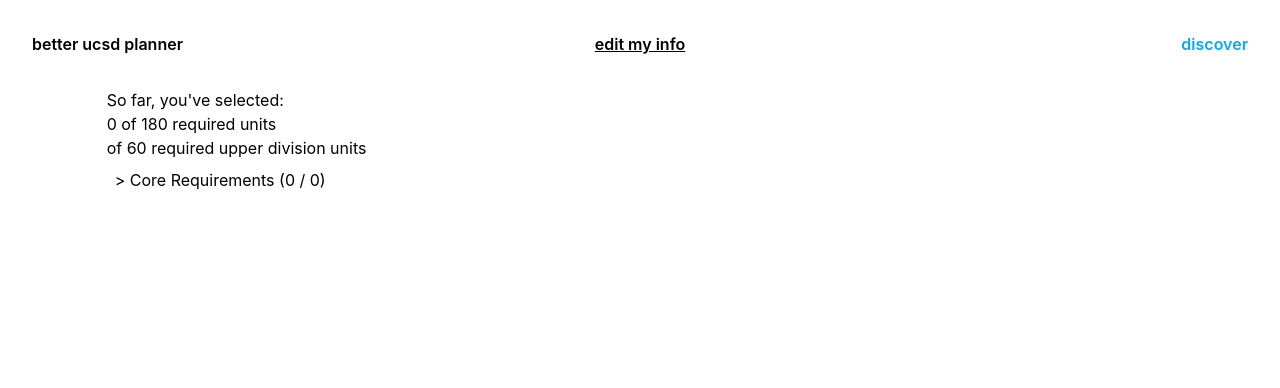
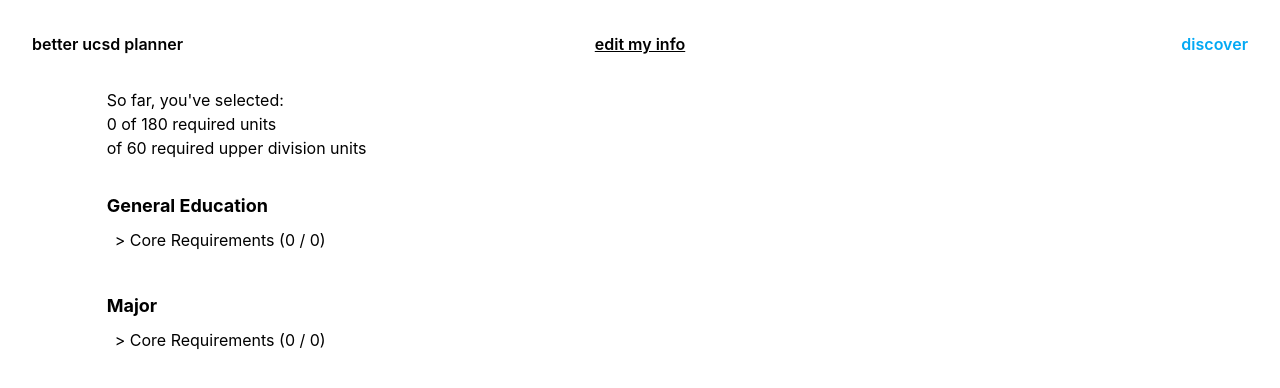
Before and after one commit to wanning-lu/better-ucsd-planner, a React (Create React App) app: page /discover in a window 1280 px wide. Shown: the top 388 px of the page. Built offline with nearby package versions, Linux system fonts and the light colour scheme.

Commit message:
added year selection

```diff
--- a/src/App.js
+++ b/src/App.js
@@ -201,7 +201,7 @@
 
 // "info" includes major and college
 const SelectedInfoProvider = ({ children }) => {
-	const [selectedInfo, setInfo] = useState(JSON.parse(localStorage.getItem("selectedInfo")) || {major: 'none', college: 'none'})
+	const [selectedInfo, setInfo] = useState(JSON.parse(localStorage.getItem("selectedInfo")) || {major: 'none', college: 'none', year: 'none'})
 
 	const changeInfo = (newInfo) => {
 		setInfo(newInfo)
--- a/src/pages/Discover.js
+++ b/src/pages/Discover.js
@@ -1,4 +1,5 @@
 import majorDataArray from '../data/majors.json'
+import genEdArray from '../data/geneds.json'
 import Dropdown from './Dropdown';
 import { useContext, useState } from 'react';
 import { SelectedCoursesContext } from '../App';
@@ -40,6 +41,30 @@
         }
     }
 
+		let genEdData = genEdArray.filter(college => college.college === selectedInfo.college)[0]
+
+		let coreGenEdClasses = []
+		let electiveGenEdClasses = []
+
+		// build array for gen eds
+		for (const genEdKey in genEdData) {
+			if (genEdKey === 'college') {
+				continue
+			}
+
+			if (genEdKey === 'core_classes') {
+				for (const coreClass of genEdData[genEdKey]) {
+					let options = coreClass.split(' or ')
+					coreGenEdClasses.push(options)
+				}
+			} else {
+				// elective format: name, number required, and classes
+				let elective = [genEdKey]
+				elective = elective.concat(genEdData[genEdKey])
+				electiveGenEdClasses.push(elective)
+			}
+		}
+
     const openPopup = (content) => {
         if (popupContent !== null) {
             return
@@ -65,6 +90,12 @@
 							<div>{totalUnits} of 180 required units</div>
 							<div>{totalUpperUnits} of 60 required upper division units</div>
 						</div>
+						<div className="w-5/6 mx-auto mt-8 text-lg font-bold">General Education</div>
+						<Dropdown classes={coreGenEdClasses} openPopup={openPopup}/>
+            {electiveGenEdClasses.map((elective) => (
+              <Dropdown classes={elective.slice(2)} numRequired={elective[1]} electiveName={elective[0]} openPopup={openPopup}/>
+            ))}
+						<div className="w-5/6 mx-auto mt-8 text-lg font-bold">Major</div>
             <Dropdown classes={coreClasses} openPopup={openPopup}/>
             {electiveClasses.map((elective) => (
               <Dropdown classes={elective.slice(2)} numRequired={elective[1]} electiveName={elective[0]} openPopup={openPopup}/>
--- a/src/pages/Dropdown.js
+++ b/src/pages/Dropdown.js
@@ -35,12 +35,9 @@
     }
 
     useEffect(() => {
-			console.log('yohoho')
-			console.log(localStorage.getItem("isCoreInit"))
 			if (localStorage.getItem("isCoreInit") !== null && localStorage.getItem("isCoreInit") === 'true') {
-					return
+							return
 			}
-			console.log('successss')
 
       for (const courseInfo of props.classes) {
         if (courseInfo.length === 1) {
--- a/src/pages/Layout.js
+++ b/src/pages/Layout.js
@@ -2,6 +2,7 @@
 import { useState, useContext } from "react";
 import { SelectedInfoContext } from "../App";
 import majorArray from "../data/majors.json"
+import { select } from "@material-tailwind/react";
 
 /**
  * General template for each page, mainly the navbar
@@ -10,7 +11,9 @@
   const [ infoPopup, openInfoPopup ] = useState(false)
   const { selectedInfo, changeInfo } = useContext(SelectedInfoContext)
 
-  const [ newInfo, changeNewInfo ]= useState({"major": selectedInfo.major, "college": selectedInfo.college})
+  const [ newInfo, changeNewInfo ]= useState({"major": selectedInfo.major, "college": selectedInfo.college, "year": selectedInfo.year})
+
+  let years = Array.from({ length: 20 }, (value, index) => index);
 
   return (
     <>
@@ -58,6 +61,13 @@
                 <option value="seventh">Seventh</option>
                 <option value="eighth">Eighth</option>
             </select>
+            <div>select ur year!!</div>
+            <select value={selectedInfo.year} onChange={(e) => (changeNewInfo({...selectedInfo, year: e.target.value}))}>
+                <option value="none">none</option>
+                {
+                    years.map(year => <option value={year + 2010}>{year + 2010}</option>)
+                }
+            </select>
             {/* css for button below taken from https://getcssscan.com/css-buttons-examples (button 2) */}
             <button className="hover:bg-gray-200 focus:bg-gray-200 bg-[rgba(51,_51,_51,_0.05)] rounded-[8px] border-[0] text-[#333333] cursor-pointer inline-block leading-[20px] [list-style:none] m-0 px-[12px] py-[10px] text-center [transition:all_200ms] align-baseline whitespace-nowrap select-none">
                 <a onClick={(e) => {
--- a/src/pages/Schedule.js
+++ b/src/pages/Schedule.js
@@ -1,16 +1,21 @@
 import ScheduleYear from './ScheduleYear';
+import { SelectedInfoContext } from '../App.js'
+import { useContext } from 'react';
+
 
 /**
  * Component that holds all of the planner components
  */
 
 function Schedule() {
+    const {selectedInfo} = useContext(SelectedInfoContext)
     return (
         <>
-            <div className="flex-1">
-                <ScheduleYear year="24"/>
-                <ScheduleYear year="25"/>
-                <ScheduleYear year="26"/>
+            <div className="flex-1 ml-4">
+                <ScheduleYear year={parseInt(selectedInfo.year % 1000) + 1}/>
+                <ScheduleYear year={parseInt(selectedInfo.year % 1000) + 2}/>
+                <ScheduleYear year={parseInt(selectedInfo.year % 1000) + 3}/>
+                <ScheduleYear year={parseInt(selectedInfo.year % 1000) + 4}/>
             </div>
         </>
     )
--- a/src/pages/Welcome.js
+++ b/src/pages/Welcome.js
@@ -1,11 +1,10 @@
-import React from "react";
 import { useContext } from "react";
 import { SelectedInfoContext } from '../App.js'
-import { Link } from "react-router-dom";
 import majorArray from '../data/majors.json'
 
 function Welcome() {
     const { selectedInfo, changeInfo } = useContext(SelectedInfoContext)
+    let years = Array.from({ length: 20 }, (value, index) => index);
     return (
         <div className="flex flex-col items-center justify-center h-screen gap-4">
             <div>select ur major!!</div>
@@ -16,7 +15,7 @@
                 }
             </select>
             <div>select ur college!!</div>
-            <select value={selectedInfo.college} onChange={(e) => (changeInfo({...selectedInfo, college: e.target.value}))}>
+            <select className="w-5/6 rounded-md border-0 px-2 py-1.5 text-gray-900 shadow-sm ring-1 ring-inset ring-gray-300 focus:ring-2 focus:ring-inset focus:ring-indigo-600 sm:max-w-xs sm:text-sm sm:leading-6" value={selectedInfo.college} onChange={(e) => (changeInfo({...selectedInfo, college: e.target.value}))}>
                 <option value="none">none</option>
                 <option value="revelle">Revelle</option>
                 <option value="erc">ERC</option>
@@ -27,6 +26,13 @@
                 <option value="seventh">Seventh</option>
                 <option value="eighth">Eighth</option>
             </select>
+            <div>select ur year!!</div>
+            <select value={selectedInfo.year} onChange={(e) => (changeInfo({...selectedInfo, year: e.target.value}))}>
+                <option value="none">none</option>
+                {
+                    years.map(year => <option value={year + 2010}>{year + 2010}</option>)
+                }
+            </select>
             {/* css for button below taken from https://getcssscan.com/css-buttons-examples (button 2) */}
             <button className="hover:bg-gray-200 focus:bg-gray-200 bg-[rgba(51,_51,_51,_0.05)] rounded-[8px] border-[0] text-[#333333] cursor-pointer inline-block leading-[20px] [list-style:none] m-0 px-[12px] py-[10px] text-center [transition:all_200ms] align-baseline whitespace-nowrap select-none">
                 <a href="/discover">go go go!!!</a>
```
Lines whose indentation alone changed are shown as unchanged.
